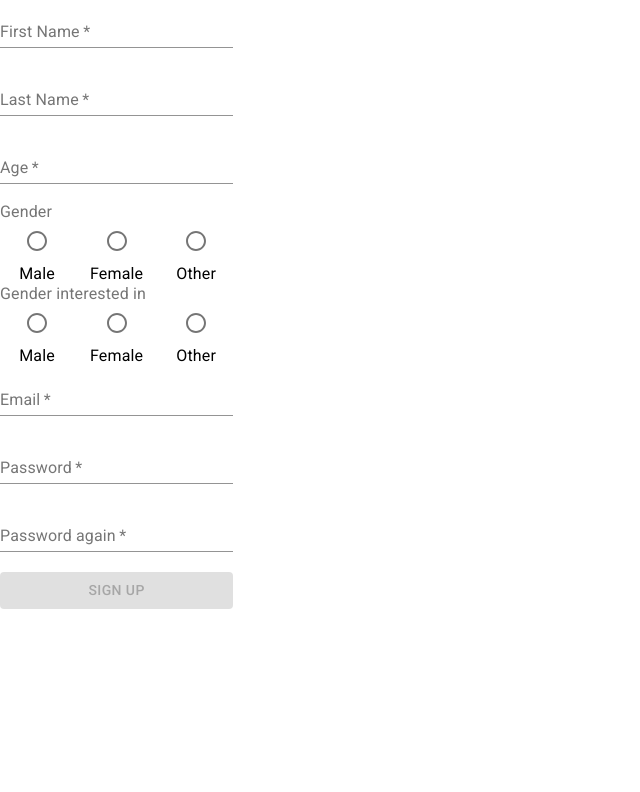
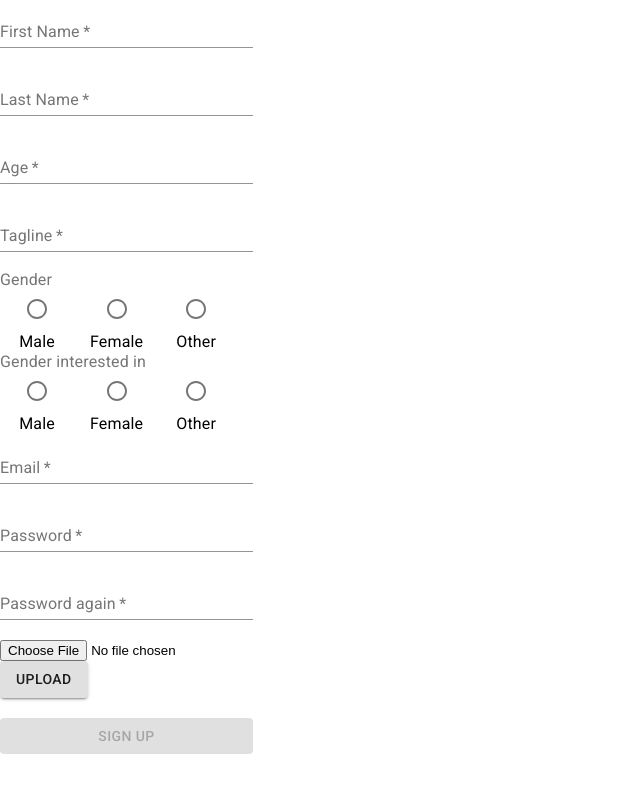
Before and after one commit to cherkesky/Chaser, a React (Create React App) app: page /register in a window 1280 px wide. Shown: the top 792 px of the page, without its empty margins (0-640 px from the left). Built offline with nearby package versions, Linux system fonts and the light colour scheme; no server answers.

Commit message:
code cleanup

```diff
--- a/src/components/register/Register.js
+++ b/src/components/register/Register.js
@@ -8,14 +8,19 @@ import TextField from '@material-ui/core/TextField';
 import RadioGroup from '@material-ui/core/RadioGroup';
 import Radio from '@material-ui/core/Radio'
 import Button from '@material-ui/core/Button';
+import PhotoCamera from '@material-ui/icons/PhotoCamera';
+import IconButton from '@material-ui/core/IconButton';
+import CloudUploadIcon from '@material-ui/icons/CloudUpload';
+
+
 
 
 export class Register extends Component {
-
   state = {
     firstName: '',
     lastName: '',
     age: '',
+    tagLine: '',
     gender: '',
     genderInterested: '',
     email: '',
@@ -23,7 +28,7 @@ export class Register extends Component {
     passwordB: '',
     buttonDisabled: true
   };
- //*****************************************************************************************************
+  //*****************************************************************************************************
   // Handle Field Change
   //*****************************************************************************************************
   handleFieldChange = e => {
@@ -54,7 +59,7 @@ export class Register extends Component {
         email: this.state.email,
         password: this.state.password,
         ageRange: 0,
-        tagLine:"",
+        tagLine: this.state.tagLine,
         avatarUrl: "noimage.png",
         barId: 0,
         drinkId: 0,
@@ -113,7 +118,12 @@ export class Register extends Component {
               type="number"
               onChange={this.handleFieldChange}
             /><br />
-
+            <TextField required
+              id="tagLine"
+              label="Tagline"
+              type="text"
+              onChange={this.handleFieldChange}
+            /><br />
             <FormControl component="fieldset" name="gender">
               <FormLabel component="legend">Gender</FormLabel>
               <RadioGroup
@@ -192,12 +202,25 @@ export class Register extends Component {
               type="password"
               onChange={this.handleFieldChange}
             /><br />
+
+            <input
+              accept="image/*"
+              id="contained-button-file"
+              type="file"
+            />
+            <label htmlFor="contained-button-file">
+              <Button variant="contained" component="span">
+                Upload
+             </Button>
+            </label> <br/>
+
             <Button disabled={!isEnabled} variant="contained" color="secondary"
-            onClick={() => {
-              this.handleRegister()
-            }}>
+              onClick={() => {
+                this.handleRegister()
+              }}>
               Sign Up
           </Button>
+
           </FormGroup>
         </FormControl>
       </div>
```
